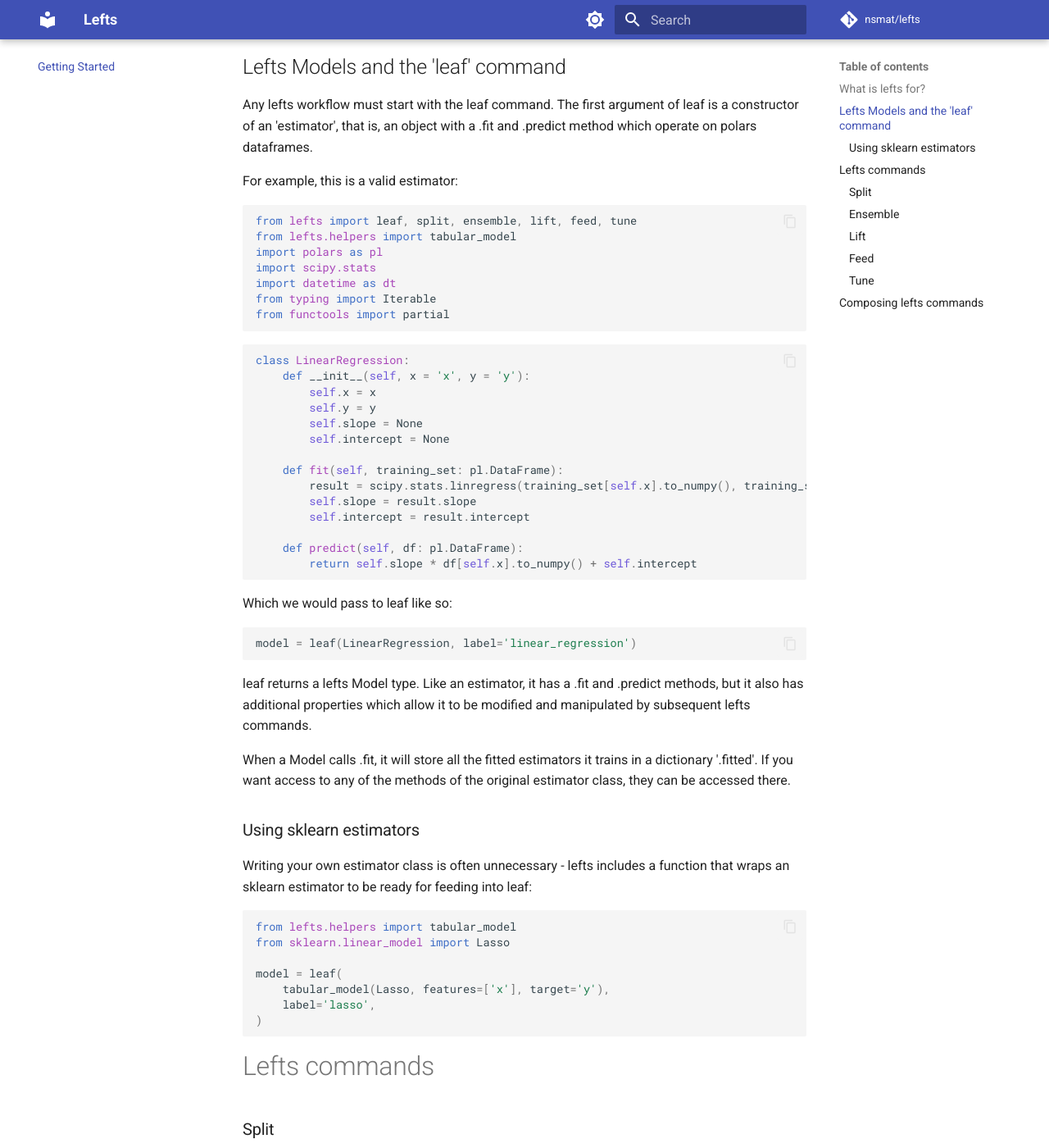
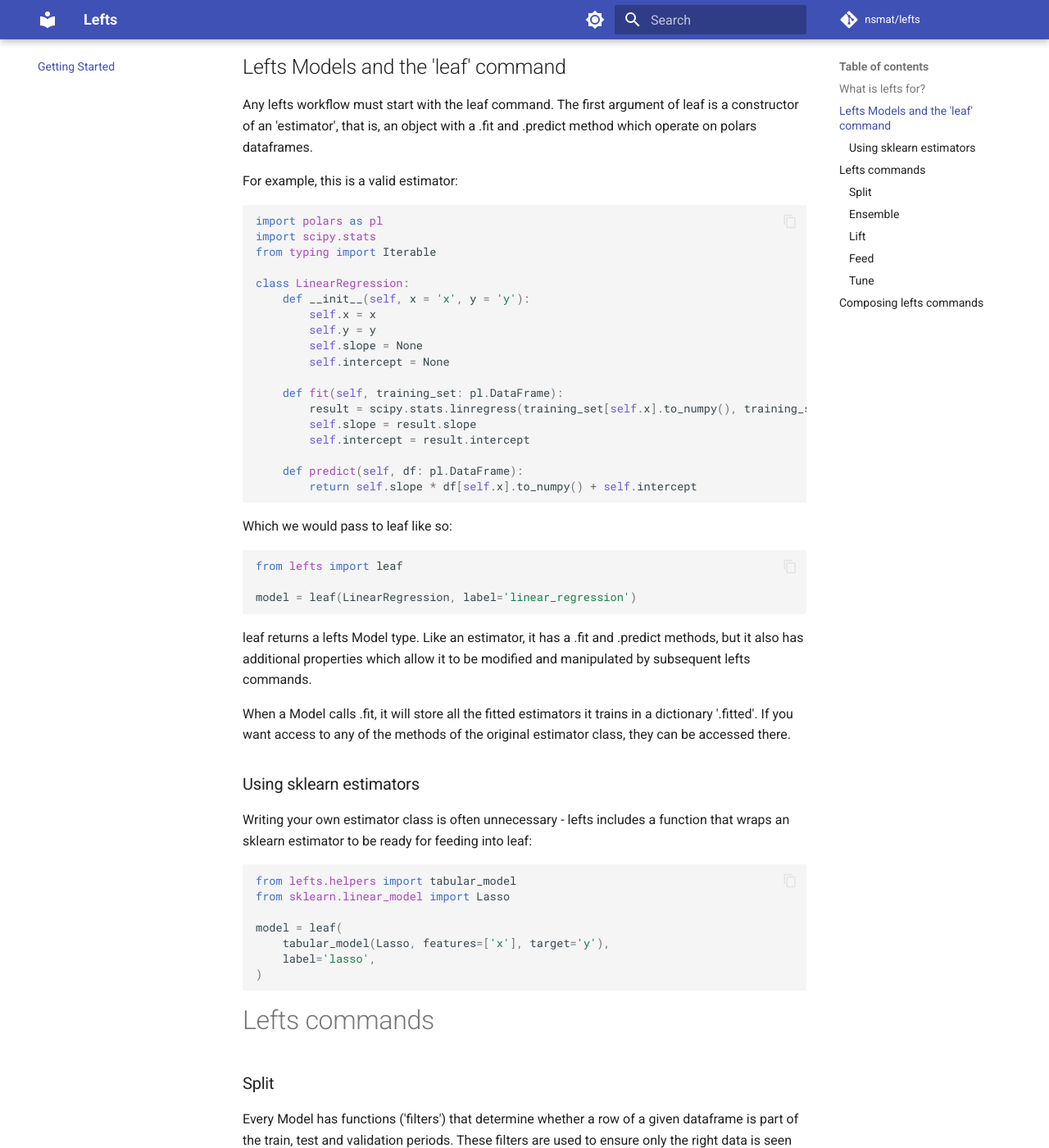
Before and after one commit to nsmat/lefts, an MkDocs documentation site: the page built from docs/understanding-lefts.md, in a window 1280 px wide and 1400 px high, scrolled down 459 px. Shown: the whole window at 82% size. Built offline with MkDocs 1.6.1 and Material for MkDocs 9.7.7, drawn with Linux system fonts in a browser that asks for light colours; comment, search, counter and statistics services are not loaded; some of the changed text lies outside the part shown.

Commit message:
fix imports again

````diff
--- a/docs/understanding-lefts.md
+++ b/docs/understanding-lefts.md
@@ -16,16 +16,10 @@
 For example, this is a valid estimator:
 
 ```python
-from lefts import leaf, split, ensemble, lift, feed, tune
-from lefts.helpers import tabular_model
 import polars as pl
 import scipy.stats
-import datetime as dt
 from typing import Iterable
-from functools import partial
-```
 
-```python
 class LinearRegression:
     def __init__(self, x = 'x', y = 'y'):
         self.x = x
````
Also changed, not shown: other parts of docs/understanding-lefts.md (+12 -0 lines).
